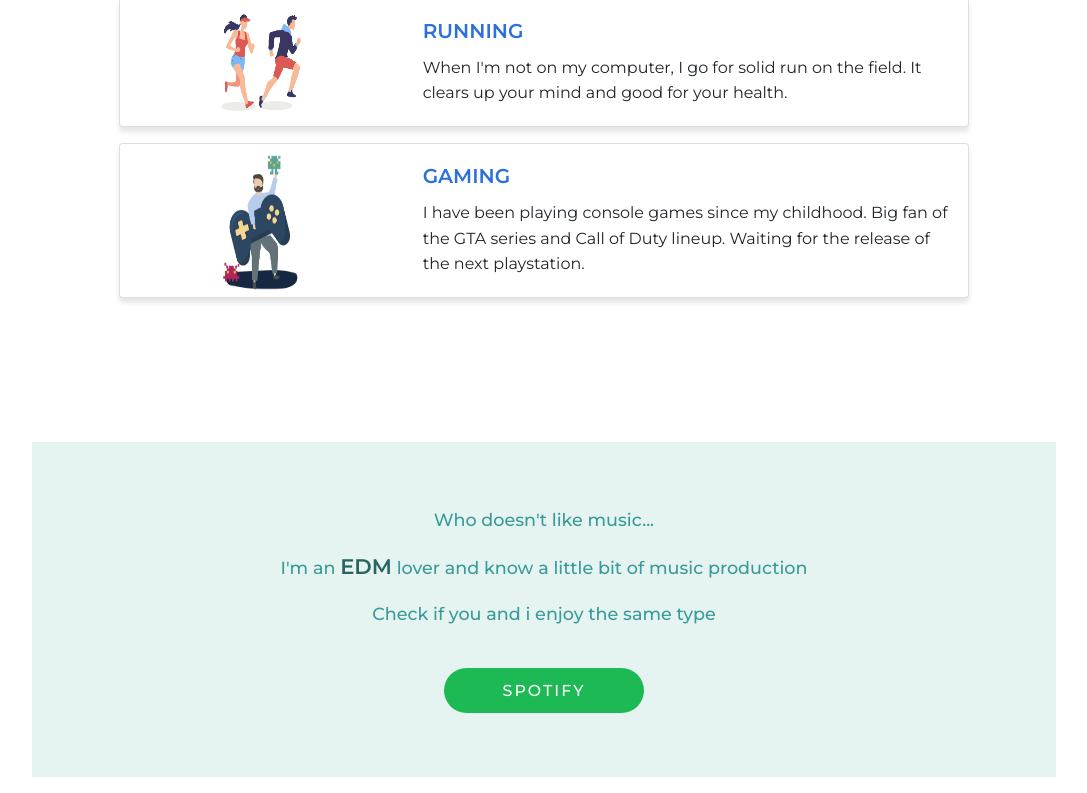
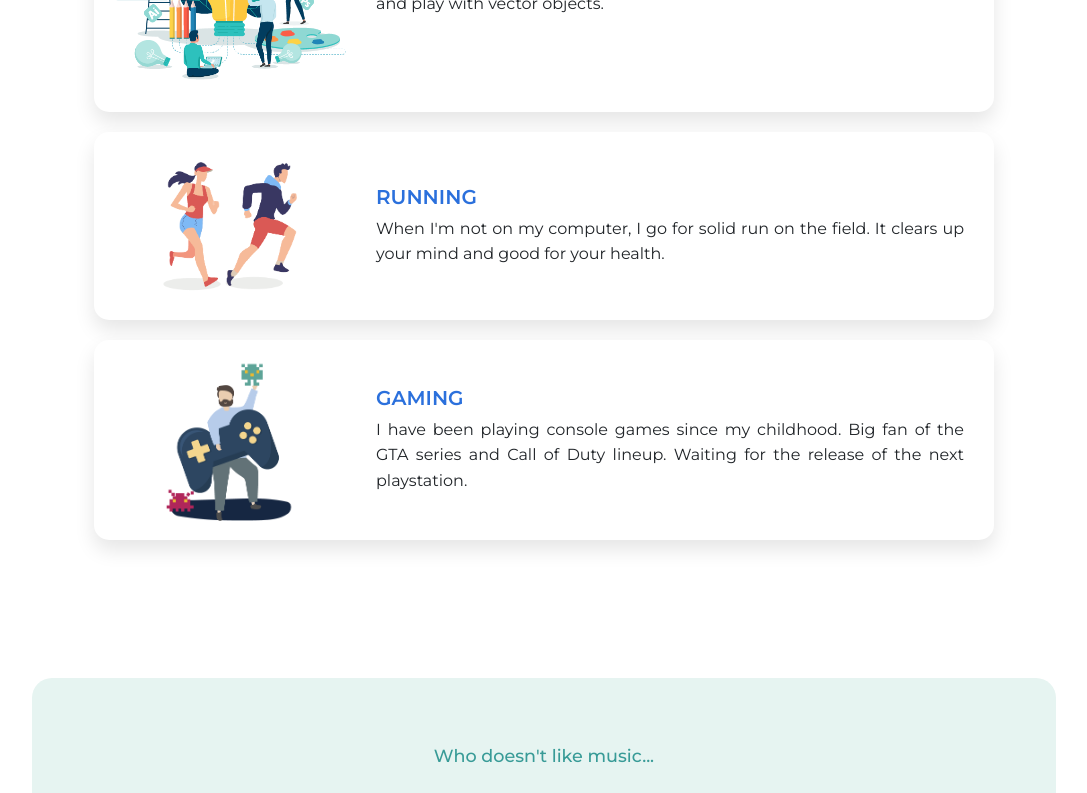
Before and after one commit to naveenbudhwal/portfolio, a Vue app: page /about in a window 1280 px wide. Shown: the part 1060-1853 px from the top of the page, without its empty margins (96-1183 px from the left). Built offline with nearby package versions, Linux system fonts and the light colour scheme.

Commit message:
Styling about page

```diff
--- a/src/components/HorizontalCard.vue
+++ b/src/components/HorizontalCard.vue
@@ -1,15 +1,11 @@
 <template>
-  <div class="card mb-3">
-    <div class="row no-gutters">
-      <div class="col-md-4">
-        <img :src="Picture" class="card-img" alt="Hobby image">
-      </div>
-      <div class="col-md-8">
-        <div class="card-body">
-          <h5 class="card-title"> {{Heading}}</h5>
-          <p class="card-text"> {{Body}} </p>
-        </div>
-      </div>
+  <div class="horizontal-card">
+    <div class="picture">
+      <img :src="Picture" class="card-img" alt="Hobby image">
+    </div>
+    <div class="horizontal-card-body">
+      <h5 class="horizontal-card-title"> {{Heading}}</h5>
+      <p class="horizontal-card-text"> {{Body}} </p>
     </div>
   </div>
 </template>
@@ -27,39 +23,68 @@ export default {
 
 <style>
 
-.card {
-  margin: 0 15%;
+.horizontal-card {
+  /* height: 150px; */
+  display: flex;
+  background: #fff;
   font-family: "Montserrat", sans-serif;
-  box-shadow: 0 5px 5px rgba(0,0,0,0.1);
-  max-width: 850px;
+  box-shadow: 0 10px 20px rgba(0,0,0,0.1);
+  padding: 10px;
+  border-radius: 15px;
+  max-width: 900px;
+  margin: 10px 0;
 }
 
-.col-md-4 {
+.picture {
   display: flex;
   justify-content: center;
+  width: 30%;
 }
 
 .card-img {
-  width: 150px;
-  height: auto;
+  width: 100%;
+  height: 100%;
 }
 
-.card-title {
+.horizontal-card-body {
+  align-self: center;
+  margin: 0 20px;
+  width: 70%;
+}
+
+.horizontal-card-title {
+  margin-bottom: 7px;
   color: #2b70dc;
   text-transform: uppercase;
   font-weight: 600;
 }
 
+.horizontal-card-text {
+  font-weight: 400;
+  text-align: justify;
+  margin: 0;
+}
+
 @media only screen and (max-width: 576px) {
-  .card-title, .card-text {
+  .horizontal-card-title, .horizontal-card-text {
     text-align: center;
   }
-  .card {
-    margin: 0 10%;
+  .horizontal-card {
+    flex-direction: column;
+    margin: 30px 10%;
+  }
+  .picture {
+    width: 100%;
   }
   .card-img {
     width: 180px;
     height: auto;
+  }
+  .horizontal-card-title {
+    margin: 10px 0;
+  }
+  .horizontal-card-text {
+    margin-bottom: 20px;
   }
 }
 
--- a/src/views/About.vue
+++ b/src/views/About.vue
@@ -207,7 +207,7 @@ hr {
 
 .info p {
   text-align: center;
-  color: rgba(255,255,255,0.3);
+  color: rgba(255,255,255,0.5);
   font-size: 1.3em;
 }
 
@@ -229,18 +229,21 @@ hr {
   font-weight: 500;
   font-size: 1.1em;
   text-align: center;
+  border-radius: 20px;
 }
 
 .music a {
   text-decoration: none;
   background: #1DB954;
   color: #fff;
-  padding: 10px;
-  border-radius: 30px;
   display: flex;
   width: 200px;
   margin: 0 auto;
   margin-top: 40px;
+  box-shadow: 0 3px 5px -1px rgba(0,0,0,.2), 0 6px 10px 0 rgba(0,0,0,.14), 0 1px 18px 0 rgba(0,0,0,.12);
+  padding: 10px 20px;
+  border-radius: 24px;
+
   transition: all 0.2s ease-in-out;
 }
 
@@ -255,7 +258,7 @@ hr {
 
 .music a:hover {
   background: #248C88;
-  font-size: 1.2em;
+  /* font-size: 1.2em; */
 }
 
 .footer {
@@ -329,16 +332,6 @@ hr {
   font-size: 18px;
 }
 
-::-moz-selection { /* Code for Firefox */
-  color: #fff;
-  background: rgba(0,0,0,0.8);
-}
-
-::selection {
-  color: #fff;
-  background: rgba(0,0,0,0.8);
-}
-
 @media only screen and (max-width: 768px) {
   .heading{
     flex-direction: column;
```
